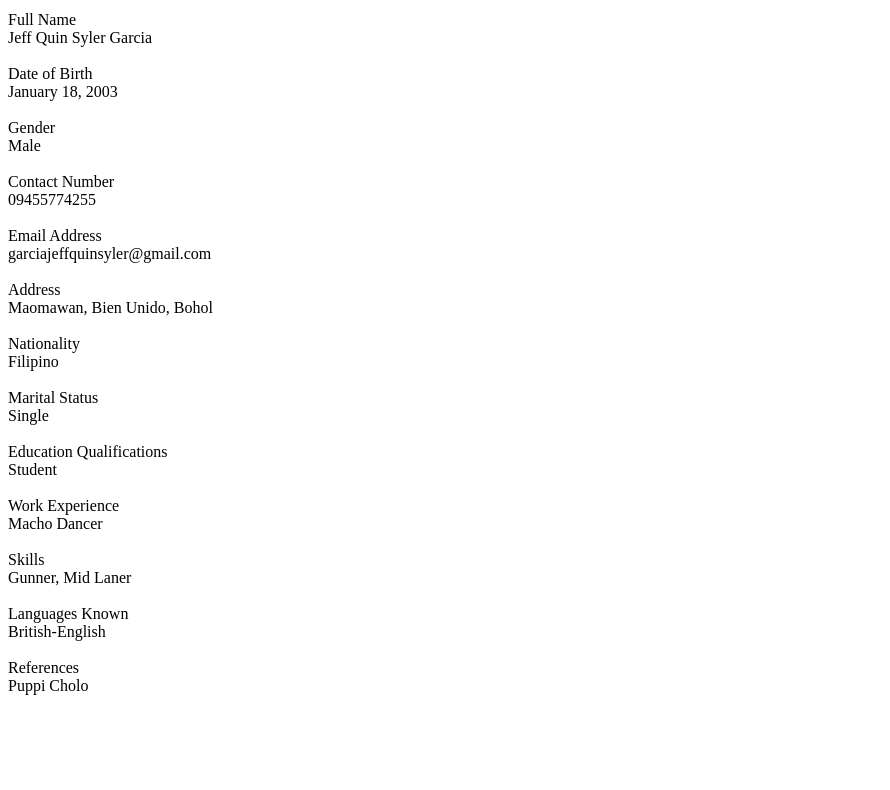
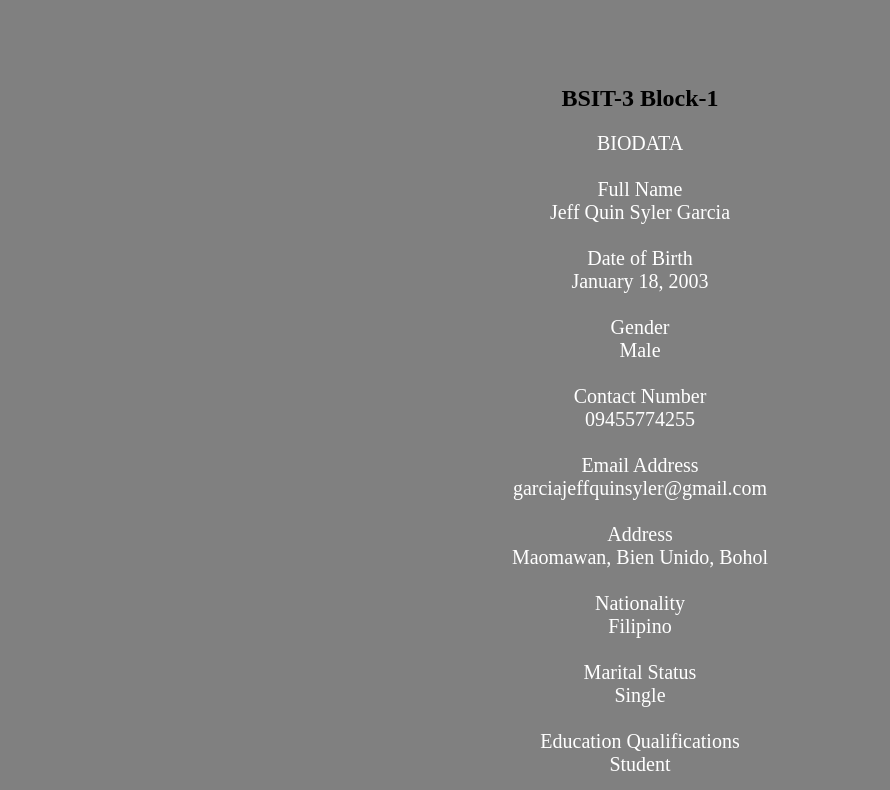
Before and after one commit to jeffquin/B1_11_Garcia, a plain HTML site: page index.html in a window 1280 px wide. Shown: the part 152-942 px from the top of the page, without its empty margins (0-890 px from the left). Before the commit the page ends 881 px from the top, so only its background shows below. Drawn offline with Linux system fonts and the light colour scheme.

Commit message:
Saved CSS Design

```diff
--- a/index.html
+++ b/index.html
@@ -2,6 +2,7 @@
 <html lang="en">
 <head>
     <meta charset="UTF-8">
+    <link rel="stylesheet" href="style.css">
     <title>Garcia_JeffQuinSyler_Act_Project</title>
 
 </head>
--- /dev/null
+++ b/style.css
@@ -0,0 +1,17 @@
+body{
+  font: Arial;
+  padding:0;
+  margin:0;
+  background:gray;
+}
+h1,h2{
+    text-align: center;
+     margin-top:100px;
+  margin-bottom:10px;
+}
+p{
+    font-size:20px;
+    text-align: center;
+    color:white;
+
+}
```
